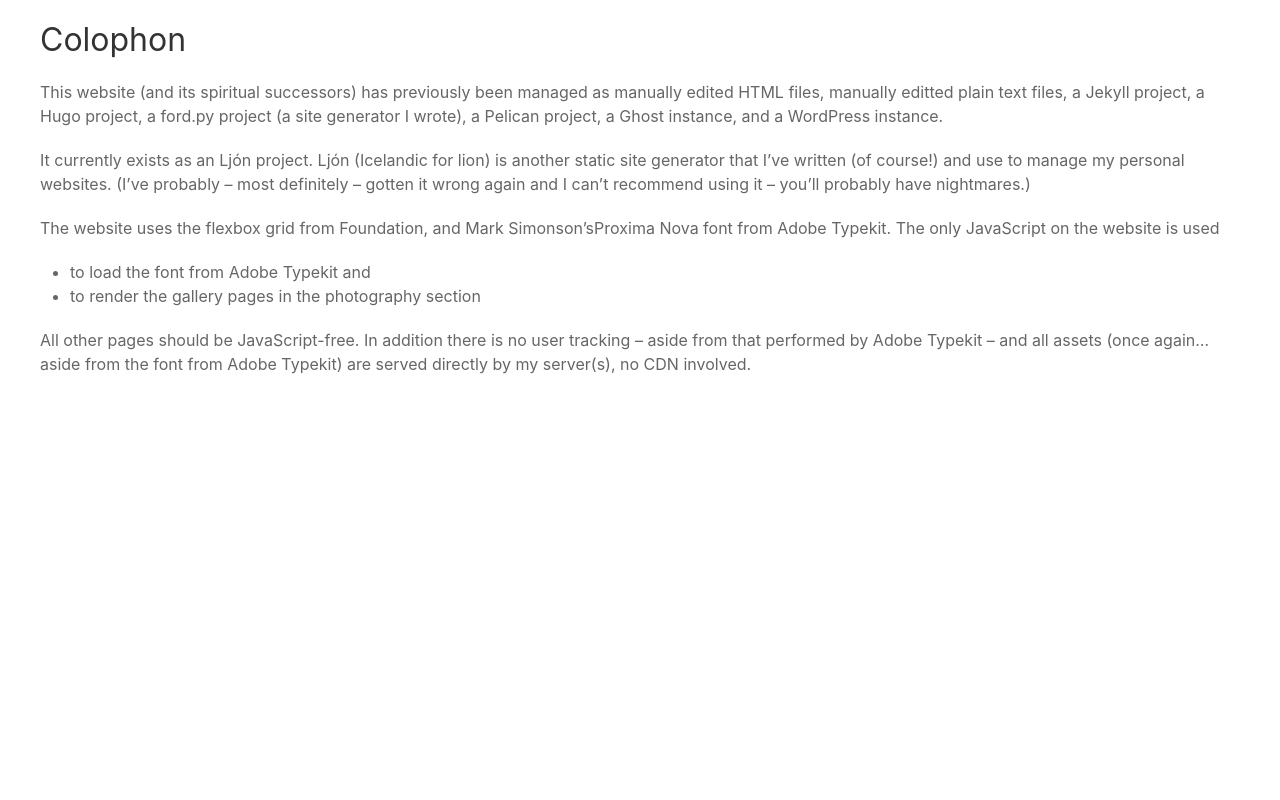
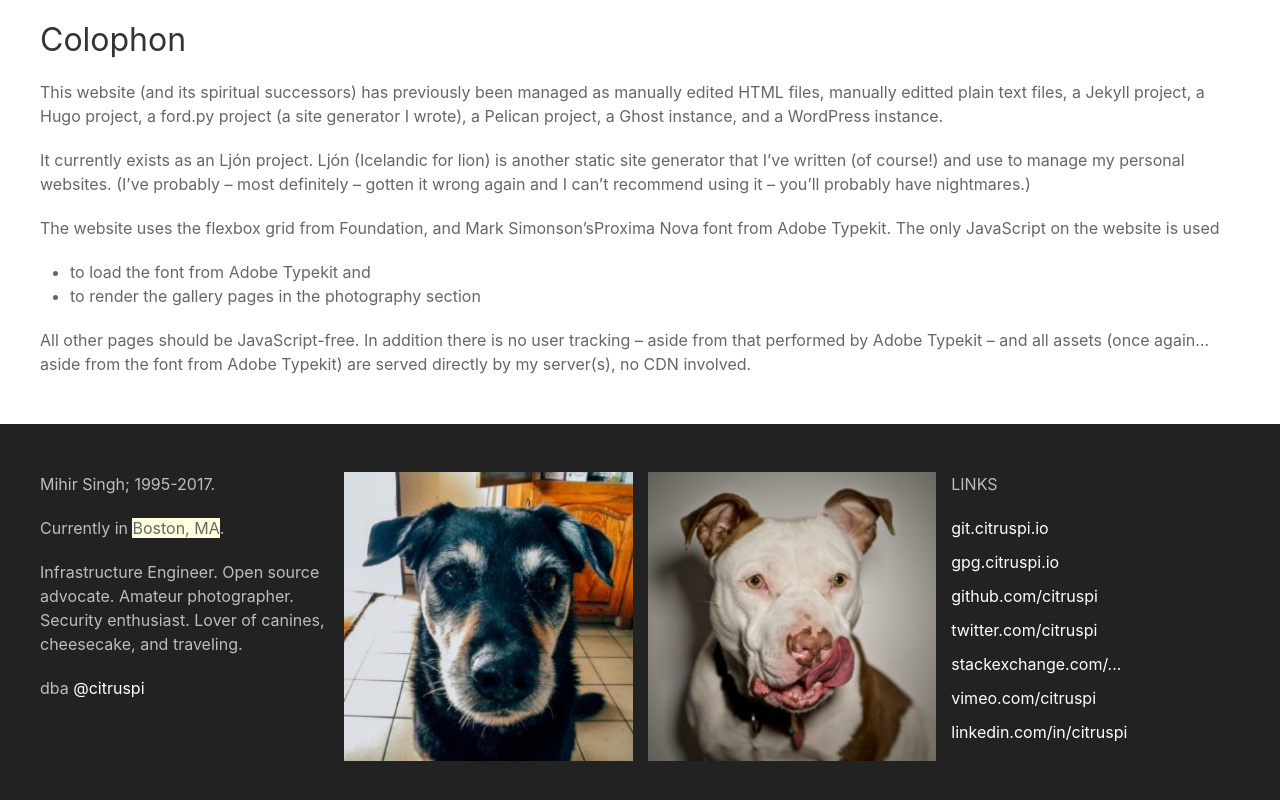
Before and after one commit to citruspi/com.mihirsingh.www, a Nuxt app: page /about in a window 1280 px wide. Shown: the part 1777-2577 px from the top of the page. Before the commit the page ends 2201 px from the top, so only its background shows below. Built offline with nearby package versions, Linux system fonts and the light colour scheme.

Commit message:
Added a site footer

```diff
--- /dev/null
+++ b/components/footer.vue
@@ -0,0 +1,39 @@
+<template>
+    <div class="uk-background-secondary uk-light footer" style="padding: 3rem 0; min-height: 20rem;">
+            <div class="uk-container">
+                <div class="uk-grid-small uk-child-width-expand@s uk-text-center"uk-grid>
+                    <div class="uk-text-left">
+                        <p>Mihir Singh; 1995-2017.</p>
+                        <p>Currently in <mark>Boston, MA</mark>.</p>
+                        <p>Infrastructure Engineer. Open source advocate. Amateur photographer. Security enthusiast. Lover of canines, cheesecake, and traveling.</p>
+                        <p>dba <a>@citruspi</a></p>
+                    </div>
+                    <div class="uk-text-center">
+                        <img class="uk-visible@m" src="/img/footer-nawab.jpeg"/>
+                    </div>
+                    <div class="uk-text-center">
+                        <img class="uk-visible@m" src="/img/footer-beast.jpg"/>
+                    </div>
+                    <div class="uk-text-left">
+                        <p class="uk-text-uppercase">Links</p>
+                        <ul class="uk-list uk-text-left">
+                            <li><a href="https://git.citruspi.io">git.citruspi.io</a></li>
+                            <li><a href="https://gpg.citruspi.io">gpg.citruspi.io</a></li>
+                            <li><a href="https://github.com/citruspi">github.com/citruspi</a></li>
+                            <li><a href="https://twitter.com/citruspi">twitter.com/citruspi</a></li>
+                            <li><a href="https://stackexchange.com/users/1346143/citruspi">stackexchange.com/...</a></li>
+                            <li><a href="https://vimeo.com/citruspi">vimeo.com/citruspi</a></li>
+                            <li><a href="https://www.linkedin.com/in/citruspi/">linkedin.com/in/citruspi</a></li>
+                        </ul>
+                    </div>
+                </div>
+            </div>
+        </div>
+</template>
+
+<style>
+.footer p, .footer li {
+    font-size: 1rem;
+}
+
+</style>
--- a/layouts/default.vue
+++ b/layouts/default.vue
@@ -5,22 +5,24 @@
         <div class="main-app">
             <nuxt></nuxt>
         </div>
+        <SiteFooter/>
     </div>
 </template>
 
 <style scoped>
 .main-app {
     padding: 3rem 0;
-
 }
 </style>
 
 <script>
 import TopBarMenu from '~/components/menu/topbar-menu'
+import SiteFooter from '~/components/footer'
 
 export default {
     components: {
         TopBarMenu,
+        SiteFooter
     }
 }
 </script>
```
Also changed, not shown: static/img/footer-beast.jpg (added), static/img/footer-nawab.jpeg (added).
